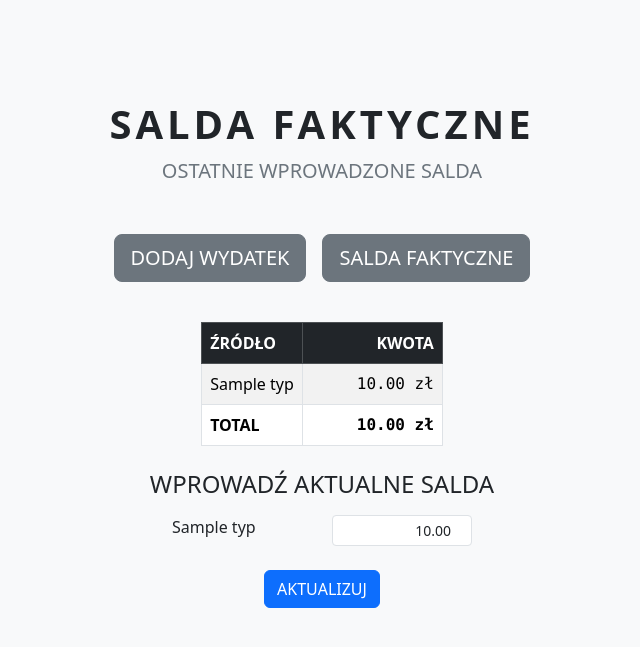
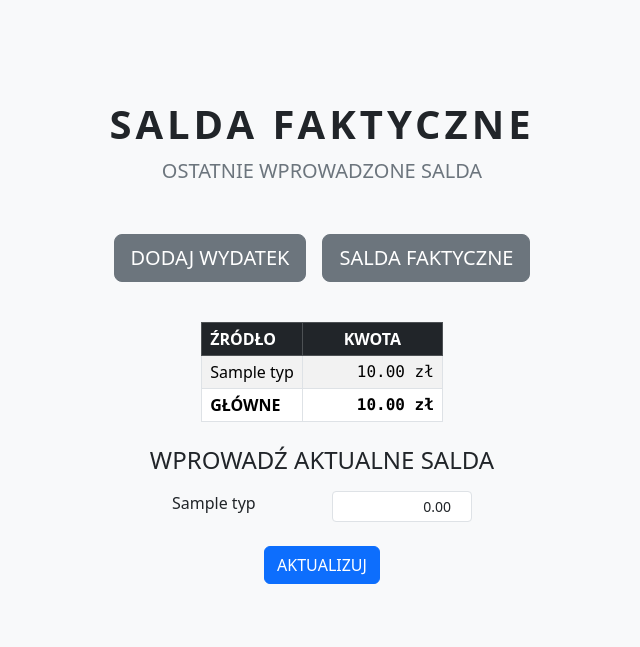
Before and after one commit to Witherfield/flask_expenses, a Flask app: template templates/salda_faktyczne.html in a window 1280 px wide. Shown: the top 647 px of the page, without its empty margins (318-958 px from the left). Run offline with Flask 3, Linux system fonts and the light colour scheme; the template is opened without the code that fills it: most values are stand-ins (such as "Sample title", 1, 10 or a date in 2020).

Commit message:
update to salda

```diff
--- a/app.py
+++ b/app.py
@@ -20,16 +20,21 @@ def home():
     return render_template("index.html")
 
 
+DOZWOLONE_TYPY = ["KONTO", "GOTÓWKA", "PORTFEL", "PAYPAL", "CŁO"]
+
 @app.route("/salda_faktyczne")
 def salda_faktyczne():
     connection = get_db_connection()
     cursor = connection.cursor()
     cursor.execute("SELECT TYP, KWOTA FROM salda")
-    rows = cursor.fetchall() # LIST OF ALL ROWS FROM THE TABLE
+    rows = cursor.fetchall()
     connection.close()
 
-    # PASS THE ROWS INTO THE TEMPLATE AS A VARIABLE CALLED "SALDA"
-    return render_template("salda_faktyczne.html", salda=rows, active="salda")
+    salda_dict = {row["TYP"]: row["KWOTA"] for row in rows}
+
+    return render_template("salda_faktyczne.html", salda=rows,
+                            typy=DOZWOLONE_TYPY, salda_dict=salda_dict,
+                            active="salda")
 
 
 @app.route("/salda_faktyczne/aktualizuj", methods=["POST"])
--- a/init_db.py
+++ b/init_db.py
@@ -1,7 +1,4 @@
 import sqlite3
-
-
-
 
 connection = sqlite3.connect("wydatki.db") # IF THE FILE DOESN'T EXIST YET, SQLITE CREATES IT AUTOMATICALLY
 cursor = connection.cursor() # A "CURSOR" IS WHAT LETS US RUN SQL COMMANDS AGAINST THE DATABASE
--- a/templates/index.html
+++ b/templates/index.html
@@ -2,9 +2,9 @@
 <html lang="pl">
 <head>
     <meta charset="UTF-8">
-    <title>WYDATKI KOTÓW</title>
+    <title>WYDATKI</title>
 
-    <!-- Bootstrap CSS, loaded from a CDN (no install needed) -->
+    <!-- BOOTSTRAP CSS, LOADED FROM A CDN (NO INSTALL NEEDED) -->
     <link
         href="https://cdn.jsdelivr.net/npm/bootstrap@5.3.3/dist/css/bootstrap.min.css"
         rel="stylesheet"
@@ -19,7 +19,7 @@
         {% include "nav.html" %}
     </div>
 
-    <!-- Bootstrap JS (needed for things like dropdowns/menus later) -->
+    <!-- BOOTSTRAP JS (NEEDED FOR THINGS LIKE DROPDOWNS/MENUS LATER) -->
     <script src="https://cdn.jsdelivr.net/npm/bootstrap@5.3.3/dist/js/bootstrap.bundle.min.js"></script>
 </body>
 </html>
--- a/templates/salda_faktyczne.html
+++ b/templates/salda_faktyczne.html
@@ -7,6 +7,9 @@
         href="https://cdn.jsdelivr.net/npm/bootstrap@5.3.3/dist/css/bootstrap.min.css"
         rel="stylesheet"
     >
+    <style>
+    .table td, .table th { padding: 4px 8px; }
+</style>
 </head>
 <body class="bg-light">
 
@@ -18,10 +21,12 @@
 
     <div class="container" style="margin-top: 40px;">
         <table class="table table-striped table-bordered bg-white w-auto mx-auto">
+        <!-- <table class="table table-sm table-striped table-bordered bg-white w-auto mx-auto"></table> -->
             <thead class="table-dark">
                 <tr>
                     <th>ŹRÓDŁO</th>
-                    <th style="min-width: 140px;" class="text-end">KWOTA</th>
+                    <th style="min-width: 140px;" class="text-center">KWOTA</th>
+                    <!-- <th style="min-width: 140px;">KWOTA</th> -->
                 </tr>
             </thead>
             <tbody>
@@ -36,7 +41,7 @@
                 </tr>
                 {% endfor %}
                 <tr class="fw-bold">
-                    <td>TOTAL</td>
+                    <td>GŁÓWNE</td>
                     <td class="font-monospace text-end">{{ "{:,.2f}".format(salda|sum(attribute='KWOTA')) }} zł</td>
                 </tr>
             </tbody>
@@ -47,15 +52,12 @@
 <h4 class="text-center mt-4 mb-3">WPROWADŹ AKTUALNE SALDA</h4>
 
 <form method="POST" action="/salda_faktyczne/aktualizuj">
-    {% for row in salda %}
+    {% for typ in typy %}
     <div class="mb-2 d-flex justify-content-between" style="max-width: 300px; margin: 0 auto;">
-        <label class="me-2">{{ row["TYP"] }}</label>
-
-        <input type="number" step="0.01" name="{{ row['TYP'] }}"
-            value="{{ '%.2f'|format(row['KWOTA']) }}"
-            class="form-control form-control-sm text-end kwota-input"
-            style="width: 140px; padding-right: 5px;">
-
+        <label class="me-2">{{ typ }}</label>
+        <input type="number" step="0.01" name="{{ typ }}"
+               value="{{ '%.2f'|format(salda_dict.get(typ, 0)) }}"
+               class="form-control form-control-sm text-end kwota-input" style="width: 140px; padding-right: 5px;">
     </div>
     {% endfor %}
     <div class="text-center">
@@ -63,6 +65,5 @@
     </div>
 </form>
 
-
 </body>
 </html>
```
Also changed, not shown: wydatki.db.
